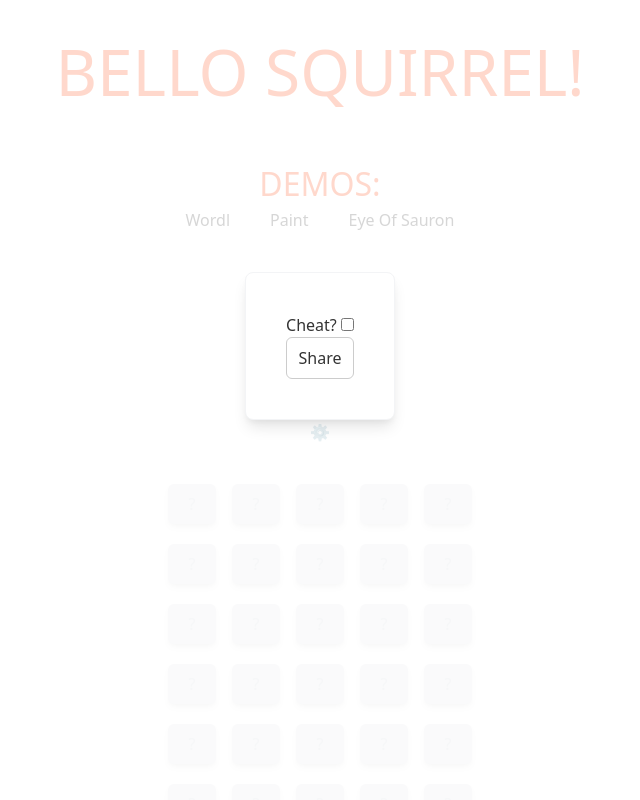
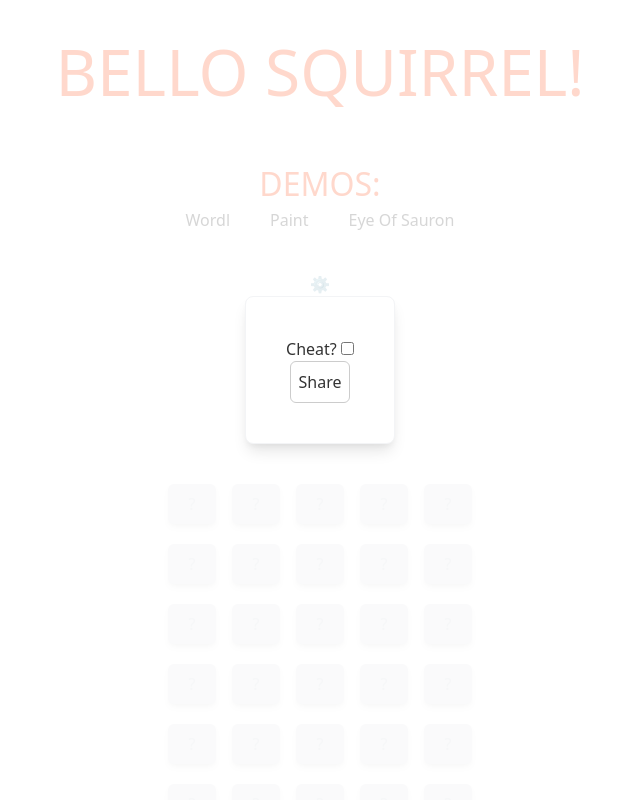
Before and after one commit to iandoesallthethings/svelte-p5-practice, a Svelte app: page / in a window 1280 px wide. Both pictures are taken after a click on the button "⚙️". Shown: the top 800 px of the page, without its empty margins (320-960 px from the left). Built offline with nearby package versions, Linux system fonts and the light colour scheme.

Commit message:
Fix modals.

```diff
--- a/src/Modal.svelte
+++ b/src/Modal.svelte
@@ -1,18 +1,25 @@
 <script>
-	export let open = true
+	export let show = false
 	export let closable = true
 
-	function close() {
-		if (closable) open = false
+	export function open() {
+		show = true
+	}
+	export function close() {
+		if (closable) show = false
 	}
 </script>
 
-{#if open}
+<slot name="trigger" {open} />
+
+{#if show}
 	<div id="wrapper" on:mousewheel|preventDefault on:touchmove|preventDefault class="flex justify-center items-center">
 		<div id="overlay" on:click={close} class="absolute top-0 left-0  w-screen h-screen bg-white bg-opacity-80 " />
 
-		<div id="content" class=" flex flex-col min-w-prose bg-white rounded-lg shadow-lg border border-gray-100 p-10 z-50">
-			<slot />
+		<div class=" flex flex-col min-w-prose bg-white rounded-lg shadow-lg border border-gray-100 p-10 z-50">
+			<slot name="content" {close} />
 		</div>
 	</div>
 {/if}
+
+{#if false}<slot />{/if}
--- a/src/wordl/Wordl.svelte
+++ b/src/wordl/Wordl.svelte
@@ -64,22 +64,12 @@
 		error = 'Copied to clipboard.'
 	}
 
-	let settingsOpen = false
 	let endGameOpen = false
-
 	let gameOver = false
 </script>
 
-<Modal open={settingsOpen}>
-	<span>
-		Cheat?
-		<input type="checkbox" bind:checked={$cheat} />
-	</span>
-
-	<button on:click={copyEmojiGrid} class="p-2 rounded-md">Share</button>
-</Modal>
-
-<Modal open={endGameOpen}>
+<Modal show={endGameOpen}>
+	<div slot="content">
 		<h1>
 			{#if guesses[turn - 1] == word}
 				You win 🎉
@@ -94,9 +84,24 @@
 			<button on:click={copyEmojiGrid} class="p-2 rounded-md">Share</button>
 			<button on:click={reset} class="p-2 rounded-md">Play Again</button>
 		</div>
+	</div>
 </Modal>
 
-<button on:click={() => (settingsOpen = true)} class="border-none">⚙️</button>
+<Modal>
+	<div slot="trigger" let:open>
+		<button on:click={open} class="border-none">⚙️</button>
+	</div>
+
+	<div slot="content">
+		<div>
+			Cheat?
+			<input type="checkbox" bind:checked={$cheat} />
+		</div>
+
+		<div>{emojiGrid()}</div>
+		<button on:click={copyEmojiGrid} class="p-2 rounded-md">Share</button>
+	</div>
+</Modal>
 
 {#if $cheat}
 	Answer: {word}
```
Lines whose indentation alone changed are shown as unchanged.
